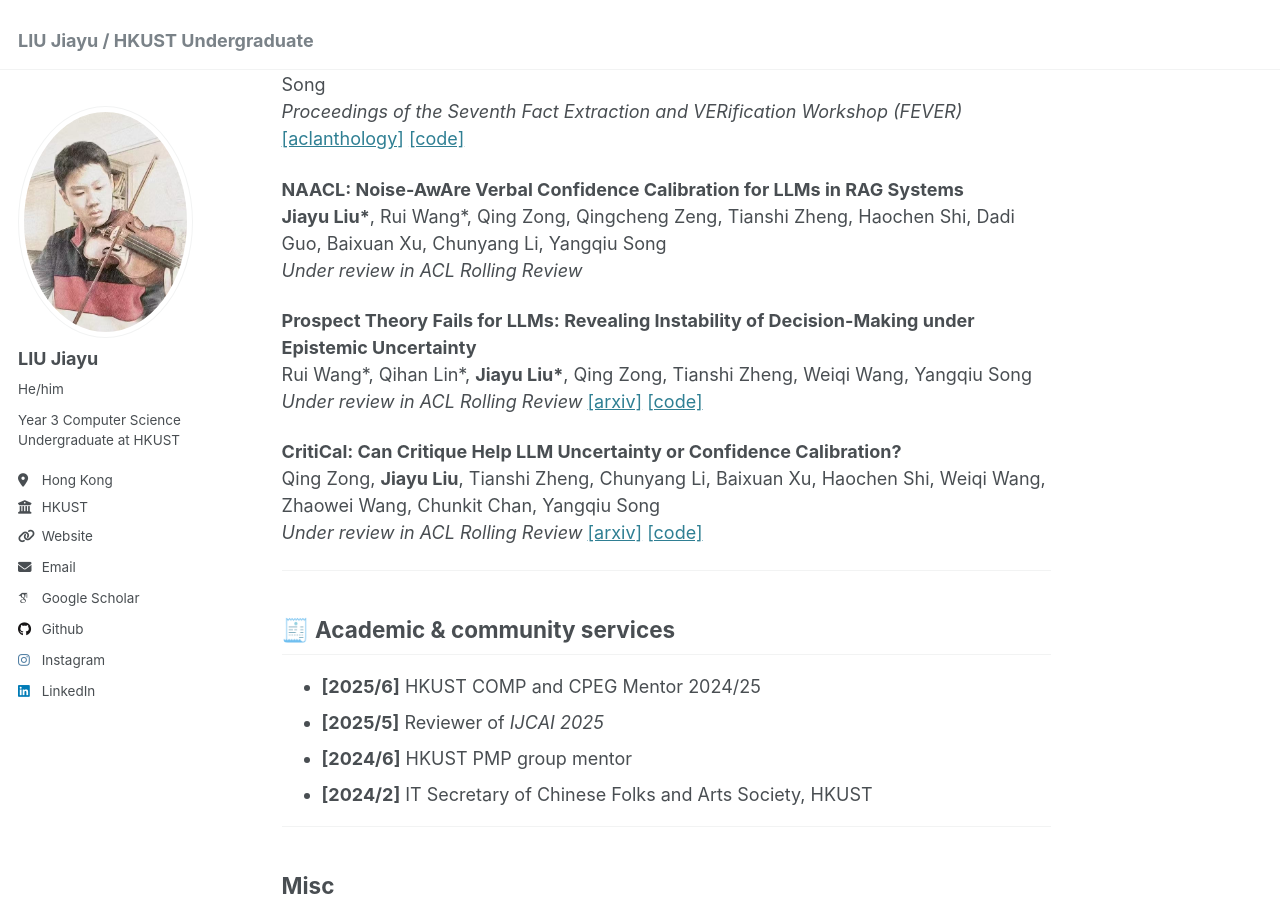
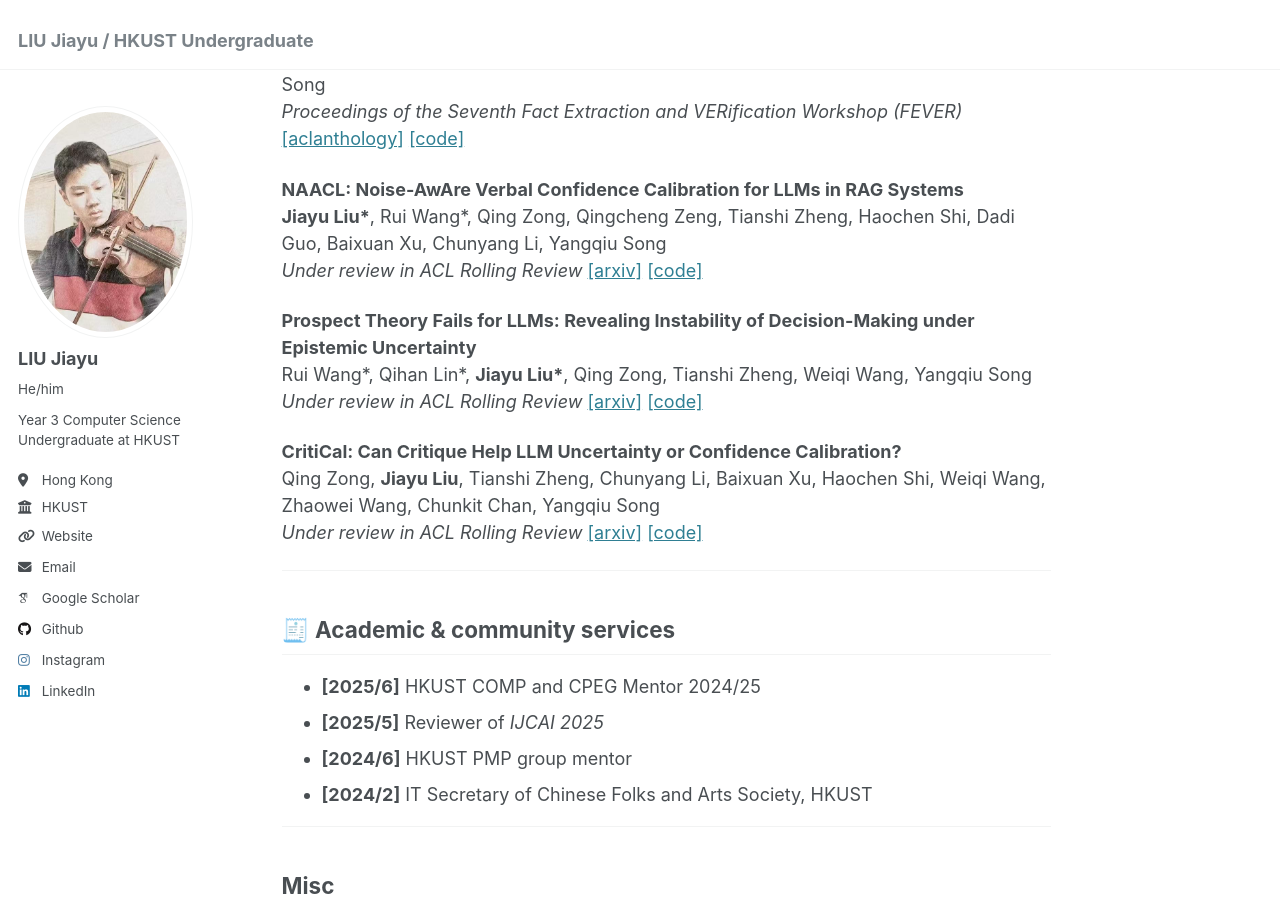
Before and after one commit to JiayuJeff/JiayuJeff.github.io, a Jekyll site: the page built from _pages/about.md, in a window 1280 px wide and 900 px high, scrolled down 2795 px. Built offline with Jekyll 4.4.1, drawn with Linux system fonts in a browser that asks for light colours; some web fonts are replaced.

Commit message:
Update about.md with paper links
Added links to arXiv and code repositories for two papers under review.

```diff
--- a/_pages/about.md
+++ b/_pages/about.md
@@ -86,7 +86,7 @@ Qingcheng Zeng, Heli Qi, Yutong Yin, Jiarui Liu, Zeqi Zhou, **Jiayu Liu**, Weiha
 
 **NAACL: Noise-AwAre Verbal Confidence Calibration for LLMs in RAG Systems**
 **Jiayu Liu\***, Rui Wang\*, Qing Zong, Qingcheng Zeng, Tianshi Zheng, Haochen Shi, Dadi Guo, Baixuan Xu, Chunyang Li, Yangqiu Song
-*Under review in ACL Rolling Review*
+*Under review in ACL Rolling Review* [[arxiv]](https://arxiv.org/pdf/2601.11004) [[code]](https://github.com/HKUST-KnowComp/NAACL)
 
 **Prospect Theory Fails for LLMs: Revealing Instability of Decision-Making under Epistemic Uncertainty**
 Rui Wang\*, Qihan Lin\*, **Jiayu Liu\***, Qing Zong, Tianshi Zheng, Weiqi Wang, Yangqiu Song
```
